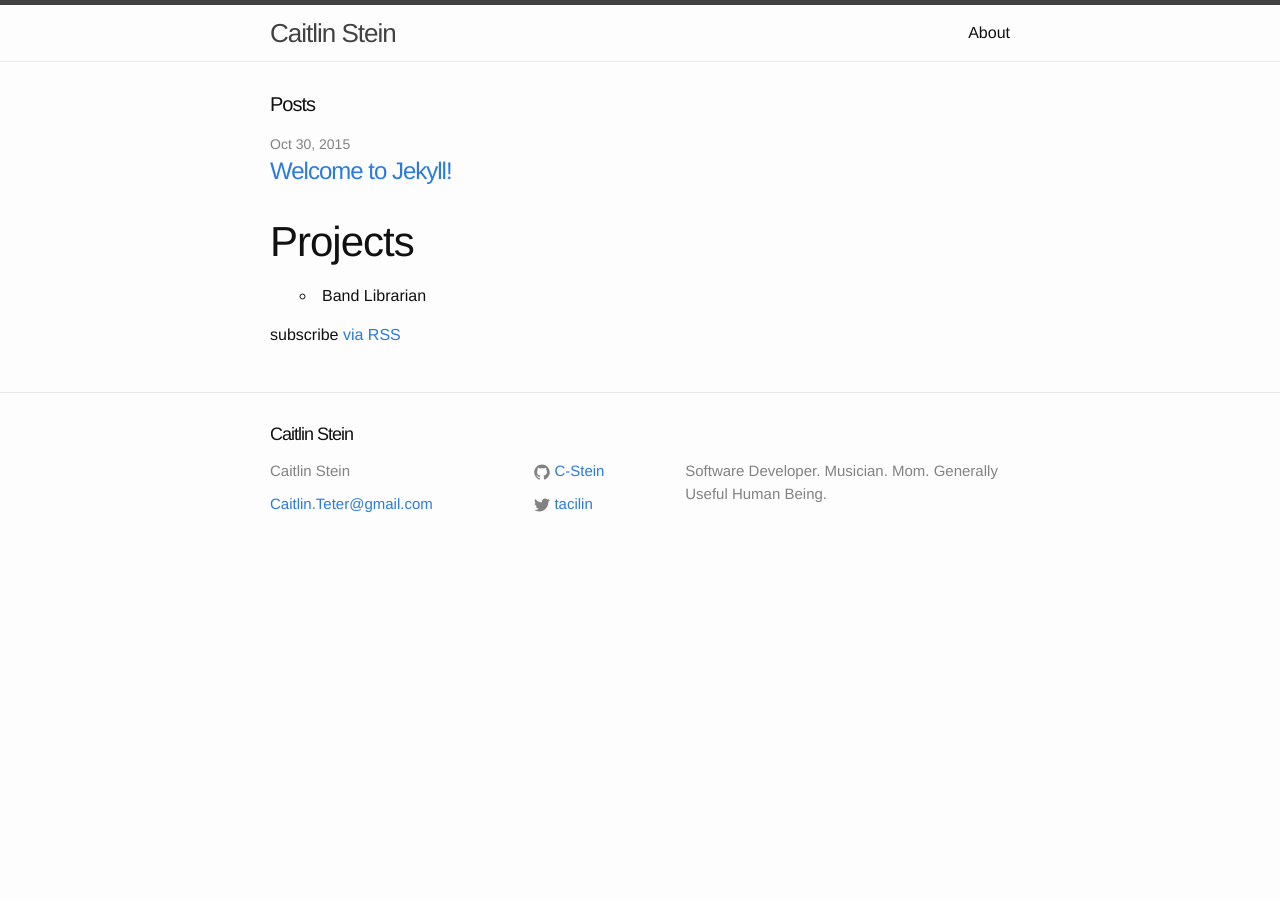
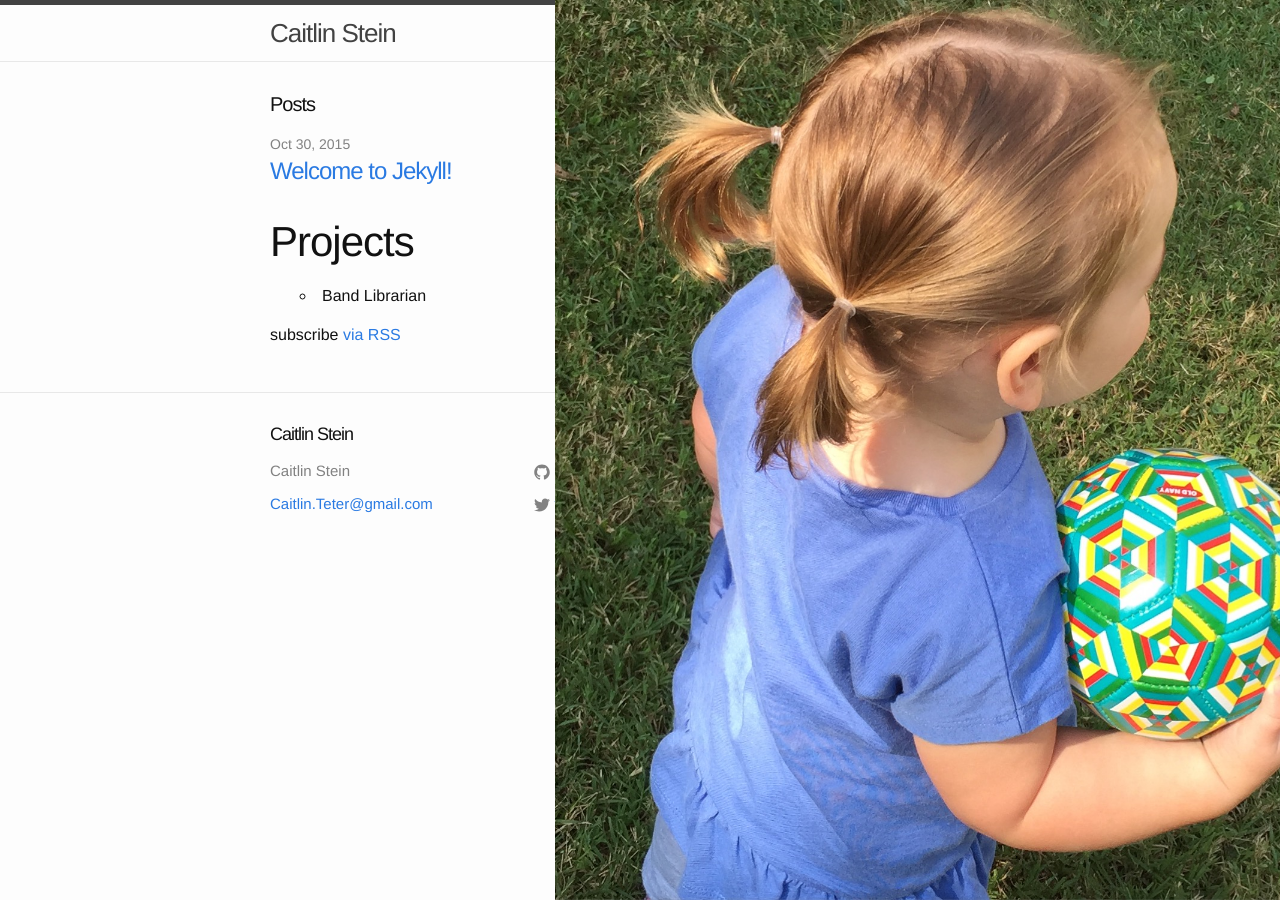
Before and after one commit to C-Stein/C-Stein.github.io, a Jekyll site: the page built from index.html, in a window 1280 px wide. Built offline with Jekyll 4.4.1, drawn with Linux system fonts in a browser that asks for light colours.

Commit message:
added photo

```diff
--- a/_sass/_layout.scss
+++ b/_sass/_layout.scss
@@ -234,3 +234,16 @@
         }
     }
 }
+
+.img-container {
+  background-color: azure;
+  background-image: url("../img/MJPic.jpeg");
+  background-size: cover;
+  background-repeat: no-repeat;
+  overflow: hidden;
+  position: absolute;
+  top: 0;
+  right: 0;
+  bottom: 0;
+  width: 69%;
+}
--- /dev/null
+++ b/_sass/custom.scss
@@ -0,0 +1,11 @@
+.img-container {
+  background-image: url("../img/MJPic.jpg");
+  background-size: cover;
+  background-repeat: no-repeat;
+  overflow: hidden;
+  position: absolute;
+  top: 0;
+  right: 0;
+  bottom: 0;
+  width: 69%;
+}
--- a/index.html
+++ b/index.html
@@ -3,7 +3,7 @@ layout: default
 ---
 
 <div class="home">
-
+  <div class="five columns" id="info">
     <h2 class="page-heading">Posts</h2>
 
     <ul class="post-list">
@@ -24,5 +24,8 @@ layout: default
       </ul>
 
     <p class="rss-subscribe">subscribe <a href="{{ "/feed.xml" | prepend: site.baseurl }}">via RSS</a></p>
+  </div>
+  <div class="img-container seven columns">
+  </div>
 
 </div>
```
Lines whose indentation alone changed are shown as unchanged.
